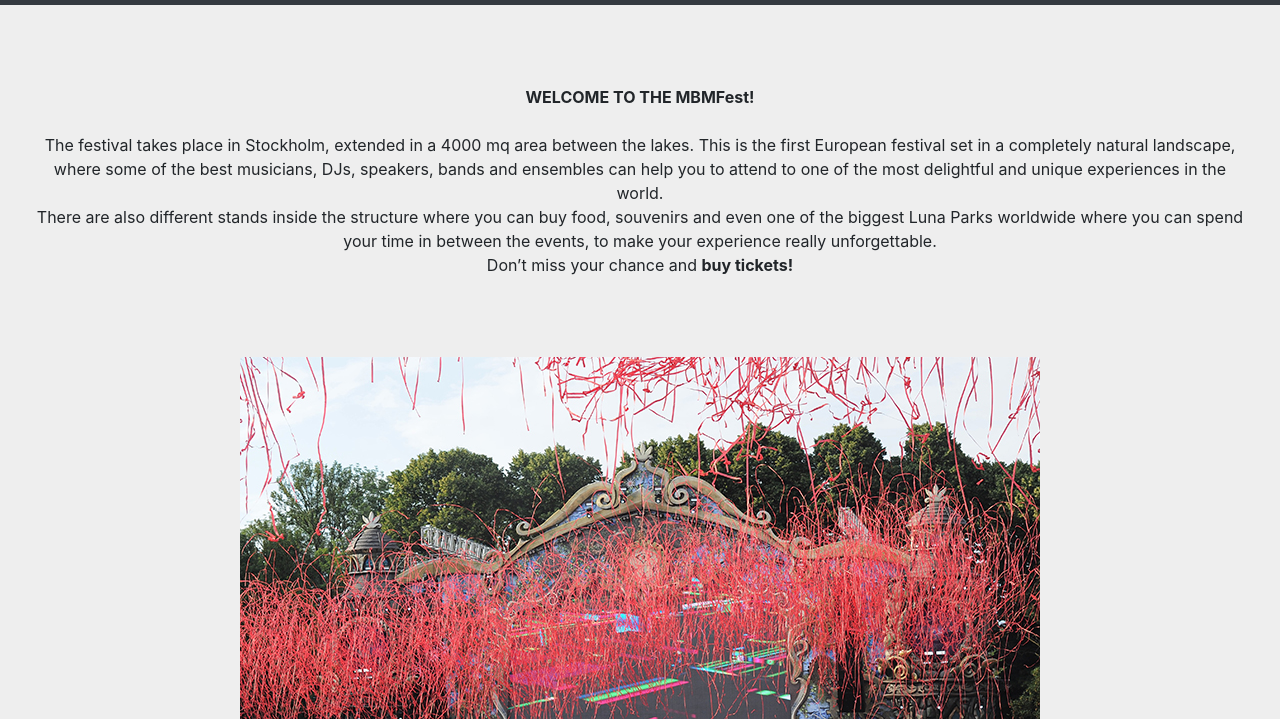
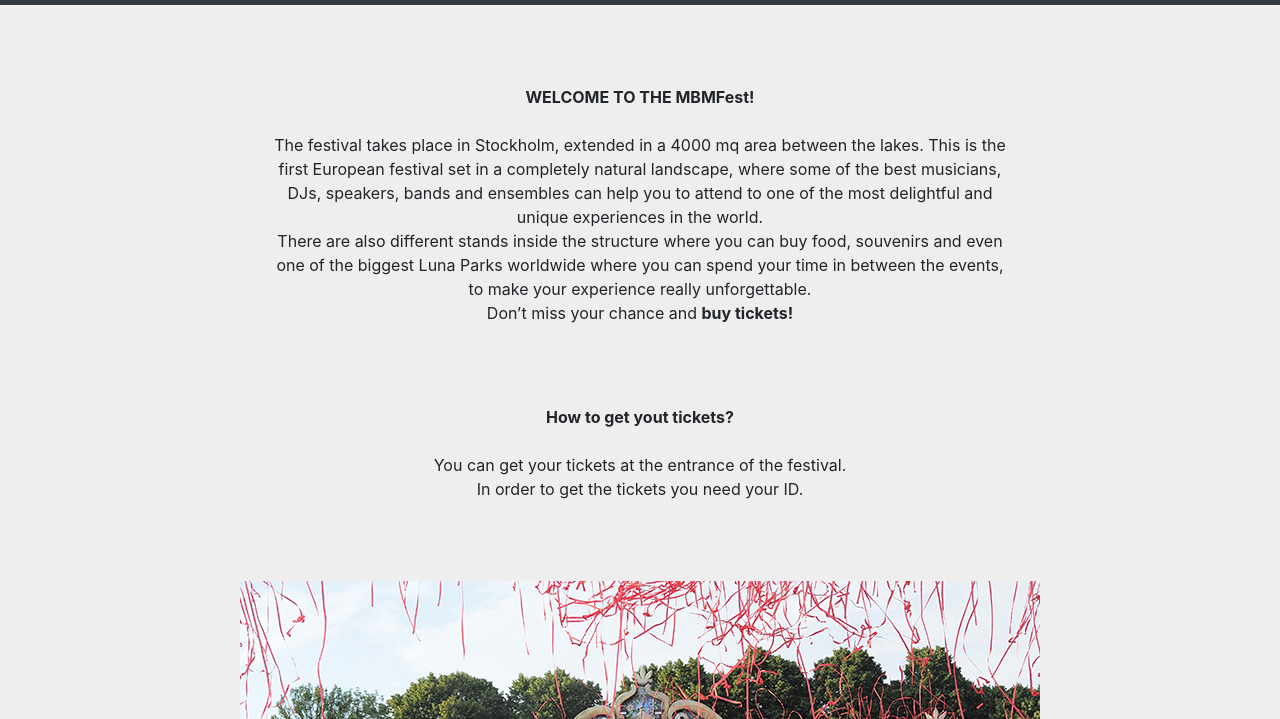
Before and after one commit to merklind/massarini-melis-sciarrone-hypermedia, a website: page public/pages/festival_presentation.html in a window 1280 px wide. Shown: the part 81-800 px from the top of the page. Drawn offline with nearby package versions, Linux system fonts and the light colour scheme; no server answers.

Commit message:
Final fix

```diff
--- a/index.js
+++ b/index.js
@@ -46,12 +46,14 @@ swaggerTools.initializeMiddleware(swaggerDoc, function (middleware) {
   app.use(middleware.swaggerRouter(options));
 
   // Serve the Swagger documents and Swagger UI
-  app.use(middleware.swaggerUi());
+  app.use(middleware.swaggerUi({
+    swaggerUi: '/backend/swaggerui'
+  }));
 
   // Start the server
   http.createServer(app).listen(PORT, function () {
     console.log(`Our app is running on http://localhost:${ PORT }`);
-    console.log(`Swagger-ui is available on http://localhost:${ PORT }/docs`);
+    console.log(`Swagger-ui is available on http://localhost:${ PORT }/backend/swaggerui`);
   });
 
 });
--- a/public/assets/css/style.css
+++ b/public/assets/css/style.css
@@ -22,6 +22,8 @@ html, body, .container-fluid{
     text-align: center;
     margin-top: 80px;
     margin-bottom: 80px;
+    margin-right: 20%;
+    margin-left: 20%;
 }
 
 .info-event {
--- a/public/assets/js/specific_seminar.js
+++ b/public/assets/js/specific_seminar.js
@@ -10,6 +10,7 @@ $(document).ready(function() {
             document.getElementById('seminar-image').setAttribute('src', '../assets/img/' + id + '.jpg');
             document.getElementById('seminar-image').setAttribute('alt', data.name);
             document.getElementById('seminar-single-title').innerHTML += data.name;
+            document.getElementById('seminar-single-location').innerHTML += data.location;
             document.getElementById('seminar-single-date').innerHTML += data.date.substring(0, 10);
             document.getElementById('seminar-single-description').innerHTML += data.description;
             $.ajax({
--- a/public/pages/festival_presentation.html
+++ b/public/pages/festival_presentation.html
@@ -74,6 +74,13 @@
                     <br>
                     Don’t miss your chance and <strong>buy tickets!</strong>
                 </p>
+                <p class='description'>
+                    <b>How to get yout tickets?</b>
+                    <br>
+                    <br>
+                    You can get your tickets at the entrance of the festival.<br>
+                    In order to get the tickets you need your ID.
+                </p>
             </div>
         </div>
         <div class="row">
```
Also changed, not shown: public/pages/one_seminar.html (+3 -0 lines).
